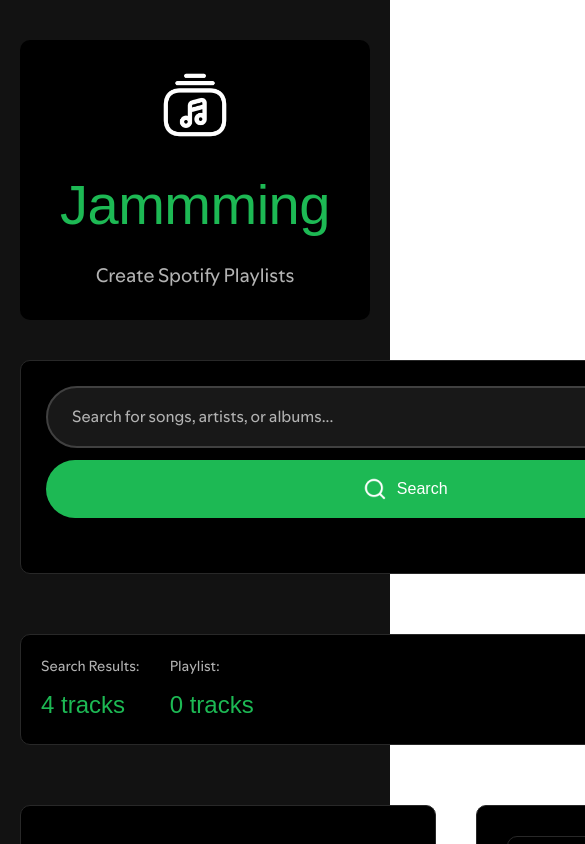
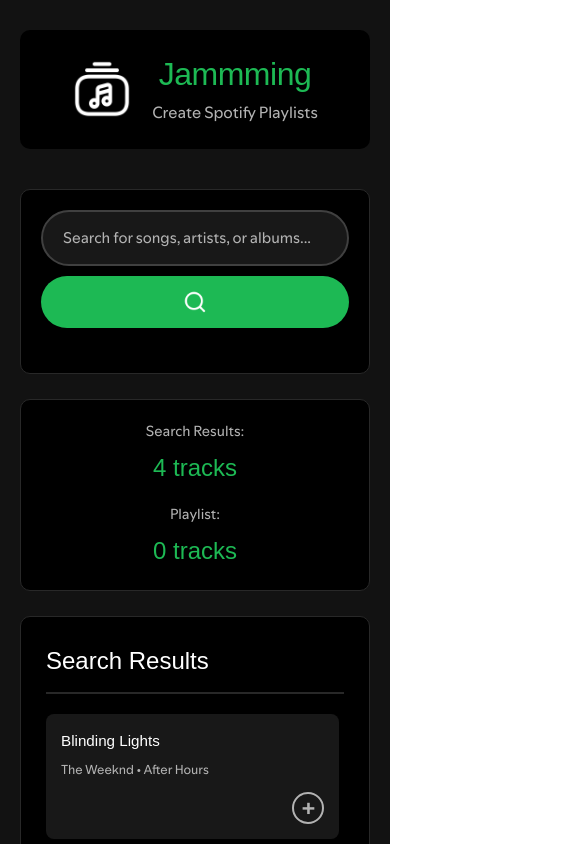
Before and after one commit to Sid059/Jammming, a React (Vite) app: page / in a window 390 px wide. Shown: the top 844 px of the page, 585 px wide, since content can reach past the window. Built offline with nearby package versions, Linux system fonts and the light colour scheme; a web font is replaced by a local one.

Commit message:
Optimized the app to be responsive to all screen sizes

```diff
--- a/src/App.css
+++ b/src/App.css
@@ -1,13 +1,24 @@
-.App{
+/* ============ BASE STYLES ============ */
+.App {
   font-family: 'SpotifyMixUI-Regular', Arial, sans-serif;
+  /* max-width: 1200px; */
   margin: 0 auto;
   padding: 20px;
   min-height: 100vh;
   background-color: #121212;
-    color: #f2f2f2;
+  color: #ffffff;
 }
 
-/* Header Content Layout */
+/* ============ HEADER RESPONSIVE ============ */
+.App-header {
+  text-align: center;
+  margin-bottom: 40px;
+  padding: 25px 20px;
+  background-color: #000000;
+  border-radius: 10px;
+  margin-top: 10px;
+}
+
 .header-content {
   display: flex;
   align-items: center;
@@ -17,8 +28,8 @@
 }
 
 .app-logo {
-  width: 70px;
-  height: 70px;
+  width: 60px;
+  height: 60px;
   object-fit: contain;
 }
 
@@ -26,55 +37,62 @@
   text-align: center;
 }
 
-/* Header Styles */
-.App-header {
-    text-align: center;
-    margin-bottom: 40px;
-    padding: 30px 20px;
-    background-color: #000000;
-    border-radius: 10px;
-    margin-top: 20px;
-}
-
 .app-title {
   font-family: 'SpotifyMixUI-Bold', sans-serif;
-    font-size: 3.5rem;
-    color: #1DB954; /* Spotify green */
-    margin-bottom: 10px;
+  font-size: clamp(2rem, 5vw, 3.5rem); /* Responsive font size */
+  color: #1DB954;
+  margin-bottom: 8px;
   letter-spacing: -0.5px;
+  line-height: 1.2;
 }
 
 .app-subtitle {
   font-family: 'SpotifyMixUI-Regular', sans-serif;
-    font-size: 1.2rem;
-    color: #b3b3b3; /* Spotify light gray */
+  font-size: clamp(1rem, 2.5vw, 1.2rem); /* Responsive font size */
+  color: #b3b3b3;
+  line-height: 1.4;
 }
 
-
-/* Main Container */
+/* ============ MAIN LAYOUT RESPONSIVE ============ */
 .main-container {
-  display: grid;
-  grid-template-columns: 1fr;
-  gap: 30px;
-  padding: 20px;
+  padding: 0;
 }
 
-
-/* Stats Display */
-.stats-display {
-  display: flex;
-  gap: 30px;
-  margin-bottom: 30px;
+/* Search Bar Container */
+.search-bar-container {
+  margin-bottom: 25px;
   padding: 20px;
   background-color: #000000;
   border-radius: 10px;
   border: 1px solid #282828;
 }
 
+/* Stats Display - Responsive */
+.stats-display {
+  display: flex;
+  flex-direction: column; /* Stack on mobile */
+  gap: 15px;
+  margin-bottom: 25px;
+  padding: 20px;
+  background-color: #000000;
+  border-radius: 10px;
+  border: 1px solid #282828;
+}
+
+/* On tablets and larger, switch to row layout */
+@media (min-width: 768px) {
+  .stats-display {
+    flex-direction: row;
+    gap: 30px;
+  }
+}
+
 .stat-item {
   display: flex;
   flex-direction: column;
-  gap: 8px;
+  gap: 6px;
+  flex: 1;
+  text-align: center;
 }
 
 .stat-label {
@@ -89,90 +107,181 @@
   color: #1DB954;
 }
 
-
-
-/* App Layout */
+/* ============ APP LAYOUT - RESPONSIVE GRID ============ */
 .app-layout {
   display: grid;
+  grid-template-columns: 1fr; /* Single column on mobile */
+  gap: 25px;
+}
+
+/* Two columns on tablets and larger */
+@media (min-width: 768px) {
+  .app-layout {
     grid-template-columns: 1fr 1fr;
+    gap: 30px;
+  }
+}
+
+/* Larger gap on desktop */
+@media (min-width: 1024px) {
+  .app-layout {
     gap: 40px;
   }
+}
 
-.search-section,
-.playlist-section {
+/* Search Section */
+.search-section {
+  display: flex;
+  flex-direction: column;
   background-color: #000000;
-  padding: 30px;
+  padding: 25px;
   border-radius: 10px;
   border: 1px solid #282828;
-  min-height: 400px;
+  min-height: 500px;
 }
 
-/* Section Titles */
-.section-title {
+.search-section .section-title {
   font-family: 'SpotifyMixUI-Bold', sans-serif;
-  font-size: 1.8rem;
+  font-size: clamp(1.5rem, 3vw, 1.8rem); /* Responsive title */
   color: #ffffff;
-  margin-bottom: 25px;
-  padding-bottom: 15px;
+  margin-bottom: 20px;
+  padding-bottom: 12px;
   border-bottom: 2px solid #282828;
 }
 
-/* Name Input Wrapper */
-.name-input-wrapper {
-  flex: 1;
-  position: relative;
-}
-
-/* Character Counter */
-.char-counter {
-  position: absolute;
-  right: 12px;
-  top: 50%;
-  transform: translateY(-50%);
-  font-family: 'SpotifyMixUI-Regular', sans-serif;
-  font-size: 0.8rem;
-  color: #b3b3b3;
-  background-color: rgba(0, 0, 0, 0.8);
-  padding: 2px 6px;
-  border-radius: 3px;
-  pointer-events: none; /* Don't interfere with input clicks */
-}
-
-/* Adjust input padding to make room for counter */
-.playlist-name-input {
-  padding-right: 60px; /* Space for counter */
-  width: 100%;
-}
-
-/* Search Bar Container */
-.search-bar-container {
-  margin-bottom: 30px;
-  padding: 25px;
-  background-color: #000000;
-  border-radius: 10px;
-  border: 1px solid #282828;
-}
-
-/* Searching Indicator */
 .searching-indicator {
   color: #1DB954;
-  font-size: 1rem;
-  margin-left: 10px;
+  font-size: 0.9rem;
+  margin-left: 8px;
   font-family: 'SpotifyMixUI-Regular', sans-serif;
   animation: pulse 1.5s infinite;
 }
 
+/* ============ COMPONENT-SPECIFIC RESPONSIVE FIXES ============ */
+
+/* SearchBar Responsive Adjustments */
+@media (max-width: 480px) {
+  .searchInputWrapper {
+    flex-direction: column;
+    gap: 10px;
+  }
+
+  .searchButton {
+    width: 100%;
+    justify-content: center;
+    padding: 14px 20px;
+  }
+
+  .searchInput {
+    padding: 14px 20px;
+  }
+}
+
+/* Tracklist Responsive */
+@media (max-width: 480px) {
+  .track {
+    padding: 12px;
+    flex-direction: column;
+    align-items: flex-start;
+    gap: 10px;
+  }
+
+  .trackAction {
+    align-self: flex-end;
+    margin-left: 0;
+  }
+
+  .trackName {
+    font-size: 0.95rem;
+  }
+
+  .trackDetails {
+    font-size: 0.8rem;
+  }
+}
+
+/* Playlist Name Input Responsive */
+@media (max-width: 768px) {
+  .playlistHeader {
+    flex-direction: column;
+    align-items: flex-start;
+    gap: 10px;
+  }
+
+  .playlistNameInput {
+    font-size: 1.5rem;
+    padding: 10px;
+  }
+
+  .sectionTitle {
+    font-size: 1.5rem;
+  }
+}
+
+/* Save Button Responsive */
+@media (max-width: 480px) {
+  .saveButton {
+    padding: 14px;
+    font-size: 1rem;
+  }
+
+  .playlistStats {
+    flex-direction: column;
+    gap: 10px;
+    align-items: center;
+  }
+}
+
+/* ============ UTILITY CLASSES ============ */
+.hide-on-mobile {
+  display: none;
+}
+
+.show-on-mobile {
+  display: block;
+}
+
+@media (min-width: 768px) {
+  .hide-on-mobile {
+    display: block;
+  }
+
+  .show-on-mobile {
+    display: none;
+  }
+}
+
+/* ============ ANIMATIONS ============ */
 @keyframes pulse {
   0%, 100% { opacity: 1; }
   50% { opacity: 0.5; }
 }
 
-/* Update main container */
-.main-container {
-  padding: 0;
+@keyframes fadeIn {
+  from {
+    opacity: 0;
+    transform: translateY(-10px);
+  }
+  to {
+    opacity: 1;
+    transform: translateY(0);
+  }
 }
 
-/* Stats display */
-.stats-display {
-  margin-bottom: 30px;
+/* ============ SCROLLBAR STYLING ============ */
+::-webkit-scrollbar {
+  width: 8px;
 }
+
+::-webkit-scrollbar-track {
+  background: #181818;
+}
+
+::-webkit-scrollbar-thumb {
+  background: #404040;
+  border-radius: 4px;
+}
+
+::-webkit-scrollbar-thumb:hover {
+  background: #505050;
+}
--- a/src/App.jsx
+++ b/src/App.jsx
@@ -66,10 +66,6 @@
 
   return (
     <div className="App">
-      {/* <header className="App-header">
-        <h1 className="app-title">Jammming</h1>
-        <p className="app-subtitle">Create Spotify Playlists</p>
-      </header> */}
       <header className="App-header">
       {/* Add your icon next to the title */}
         <div className="header-content">
@@ -103,6 +99,7 @@
               {searchResults.length} {searchResults.length === 1 ? 'track' : 'tracks'}
             </span>
           </div>
+
           <div className="stat-item">
             <span className="stat-label">Playlist:</span>
             <span className="stat-value">
--- a/src/components/presentational/searchBar.module.css
+++ b/src/components/presentational/searchBar.module.css
@@ -1,18 +1,23 @@
-/* SearchBar Component Styles */
-
+/* SearchBar - Responsive */
 .searchBar {
   width: 100%;
-  margin-bottom: 30px;
+  margin-bottom: 25px;
 }
 
-/* Search Input Wrapper */
 .searchInputWrapper {
   display: flex;
   gap: 12px;
   margin-bottom: 10px;
 }
 
-/* Search Input Field */
+/* Mobile: Stack input and button */
+@media (max-width: 480px) {
+  .searchInputWrapper {
+    flex-direction: column;
+    gap: 10px;
+  }
+}
+
 .searchInput {
   flex: 1;
   padding: 16px 24px;
@@ -23,6 +28,15 @@
   border: 2px solid #404040;
   border-radius: 50px;
   transition: all 0.2s ease;
+  min-width: 0; /* Allows shrinking on mobile */
+}
+
+/* Mobile: Adjust padding */
+@media (max-width: 480px) {
+  .searchInput {
+    padding: 14px 20px;
+    font-size: 0.95rem;
+  }
 }
 
 .searchInput:focus {
@@ -46,7 +60,6 @@
   font-family: 'SpotifyMixUI-Regular', sans-serif;
 }
 
-/* Search Button */
 .searchButton {
   display: flex;
   align-items: center;
@@ -63,6 +76,15 @@
   cursor: pointer;
   transition: all 0.2s ease;
   white-space: nowrap;
+}
+
+/* Mobile: Full width button */
+@media (max-width: 480px) {
+  .searchButton {
+    width: 100%;
+    padding: 14px 20px;
+    min-width: auto;
+  }
 }
 
 .searchButton:hover:not(:disabled) {
@@ -82,27 +104,44 @@
   opacity: 0.7;
 }
 
-/* Search Icon (YOUR downloaded image) */
 .searchIcon {
   width: 20px;
   height: 20px;
-  filter: brightness(0) invert(1); /* Makes white icon work on green button */
+  filter: brightness(0) invert(1);
 }
 
 .buttonText {
   display: inline-block;
 }
 
-/* Search Tips */
-/* .searchTips {
+/* Mobile: Hide text, show only icon */
+@media (max-width: 480px) {
+  .buttonText {
+    display: none;
+  }
+
+  .searchIcon {
+    width: 24px;
+    height: 24px;
+  }
+}
+
+.searchTips {
   text-align: center;
   color: #b3b3b3;
   font-family: 'SpotifyMixUI-Regular', sans-serif;
   font-size: 0.9rem;
   padding: 8px;
-} */
+}
 
-/* Loading Indicator */
+/* Mobile: Smaller tips text */
+@media (max-width: 480px) {
+  .searchTips {
+    font-size: 0.8rem;
+    padding: 6px;
+  }
+}
+
 .loadingIndicator {
   display: flex;
   align-items: center;
@@ -113,6 +152,19 @@
   color: #1DB954;
   font-family: 'SpotifyMixUI-Regular', sans-serif;
   font-size: 0.9rem;
+}
+
+/* Mobile: Adjust loading indicator */
+@media (max-width: 480px) {
+  .loadingIndicator {
+    font-size: 0.8rem;
+    gap: 8px;
+  }
+
+  .spinner {
+    width: 14px;
+    height: 14px;
+  }
 }
 
 .spinner {
@@ -129,20 +181,3 @@
     transform: rotate(360deg);
   }
 }
-
-/* Responsive Design */
-@media (max-width: 768px) {
-  .searchInputWrapper {
-    flex-direction: column;
-  }
-
-  .searchButton {
-    width: 100%;
-    justify-content: center;
-  }
-
-  .searchIcon {
-    width: 24px;
-    height: 24px;
-  }
-}
--- a/src/components/presentational/track.module.css
+++ b/src/components/presentational/track.module.css
@@ -1,17 +1,37 @@
+/* Track Component - Responsive */
 .track {
   display: flex;
+  align-items: center;
   justify-content: space-between;
-    align-items: center;
   padding: 16px;
   background-color: #181818;
   border-radius: 8px;
   margin-bottom: 10px;
-    transition: all 0.3s ease;
+  transition: all 0.2s ease;
   border: 1px solid transparent;
 }
 
+/* Mobile: Stack content */
+@media (max-width: 480px) {
+  .track {
+    flex-direction: column;
+    align-items: flex-start;
+    gap: 12px;
+    padding: 14px;
+  }
+
+  .trackInfo {
+    width: 100%;
+  }
+
+  .trackAction {
+    align-self: flex-end;
+    margin-left: 0;
+  }
+}
+
 .track:hover {
-    background-color: #181818;
+  background-color: #282828;
   border-color: #404040;
   transform: translateY(-2px);
   box-shadow: 0 4px 12px rgba(0, 0, 0, 0.3);
@@ -19,7 +39,7 @@
 
 .trackInfo {
   flex: 1;
-  min-width: 0; /* Allows text truncation */
+  min-width: 0;
 }
 
 .trackName {
@@ -32,32 +52,54 @@
   text-overflow: ellipsis; /*what ellipsis does is that it adds three dots at the end of the text if it overflows the container*/
 }
 
+/* Mobile: Smaller font */
+@media (max-width: 480px) {
+  .trackName {
+    font-size: 0.95rem;
+  }
+}
+
 .trackDetails {
   font-family: 'SpotifyMixUI-Regular', sans-serif;
   font-size: 0.875rem;
   color: #b3b3b3;
   white-space: nowrap;
   overflow: hidden;
-  text-overflow: ellipsis;
+  text-overflow: ellipsis; /*what ellipsis does is that it adds three dots at the end of the text if it overflows the container*/
 }
 
-/* Action Button (+ or -) */
+/* Mobile: Smaller font */
+@media (max-width: 480px) {
+  .trackDetails {
+    font-size: 0.8rem;
+  }
+}
+
 .trackAction {
   background-color: transparent;
   color: #b3b3b3;
   border: 2px solid #b3b3b3;
   border-radius: 50%;
-  width: 28px;
-  height: 28px;
+  width: 36px;
+  height: 36px;
   font-size: 1.5rem;
   font-weight: bold;
   cursor: pointer;
   display: flex;
   align-items: center;
   justify-content: center;
-  transition: all 0.3s ease;
+  transition: all 0.2s ease;
   margin-left: 16px;
   flex-shrink: 0;
+}
+
+/* Mobile: Smaller button */
+@media (max-width: 480px) {
+  .trackAction {
+    width: 32px;
+    height: 32px;
+    font-size: 1.3rem;
+  }
 }
 
 .trackAction:hover {
@@ -66,15 +108,12 @@
   transform: scale(1.1);
 }
 
-/* Specific hover colors based on action */
 .trackAction:not([aria-label*="Remove"]):hover {
-  /* Plus button hover */
   color: #1DB954;
   border-color: #1DB954;
 }
 
 .trackAction[aria-label*="Remove"]:hover {
-  /* Minus button hover */
-  color: #e91429; /* Spotify error red */
+  color: #e91429;
   border-color: #e91429;
 }
```
Lines whose indentation alone changed are shown as unchanged.
